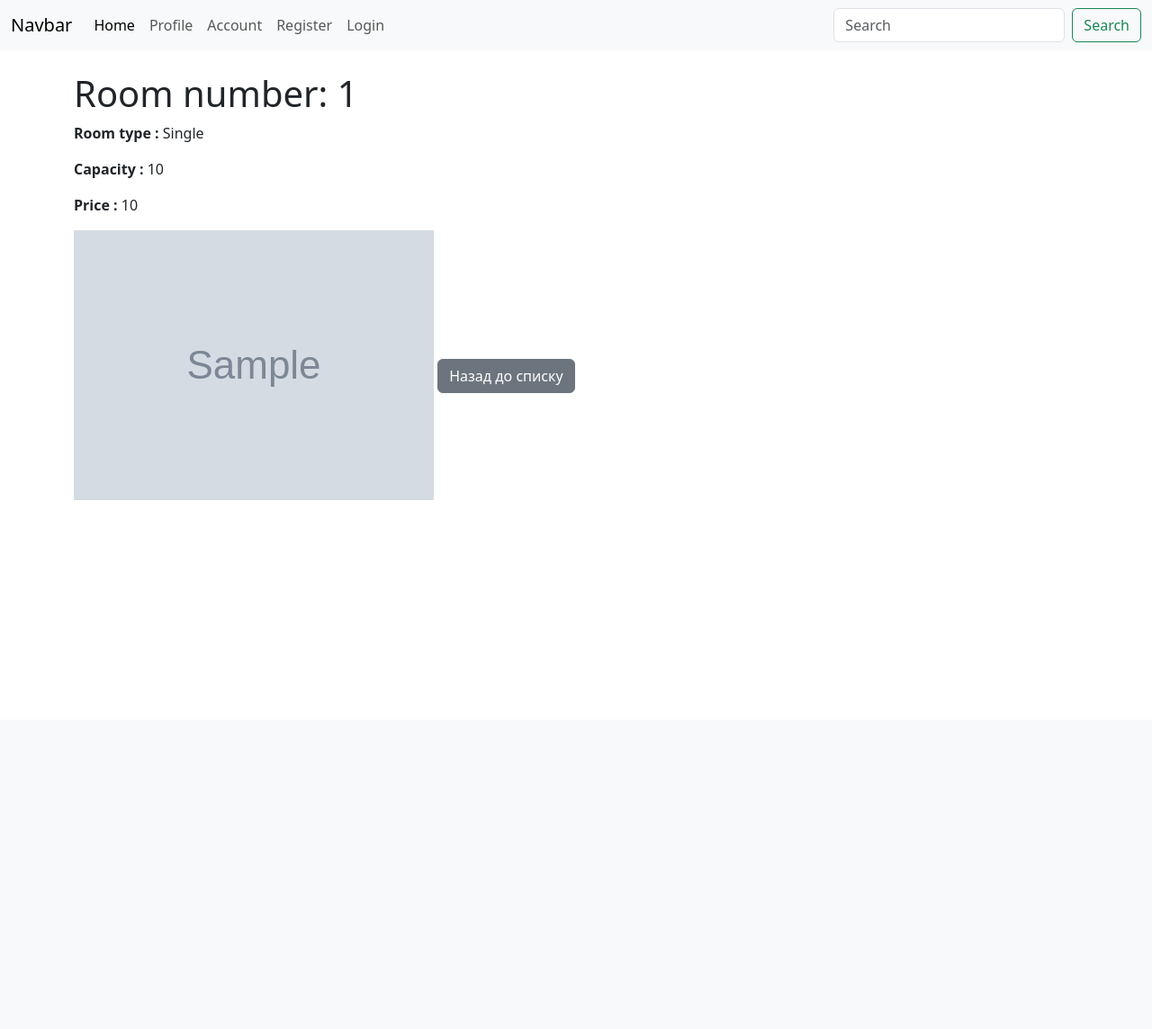
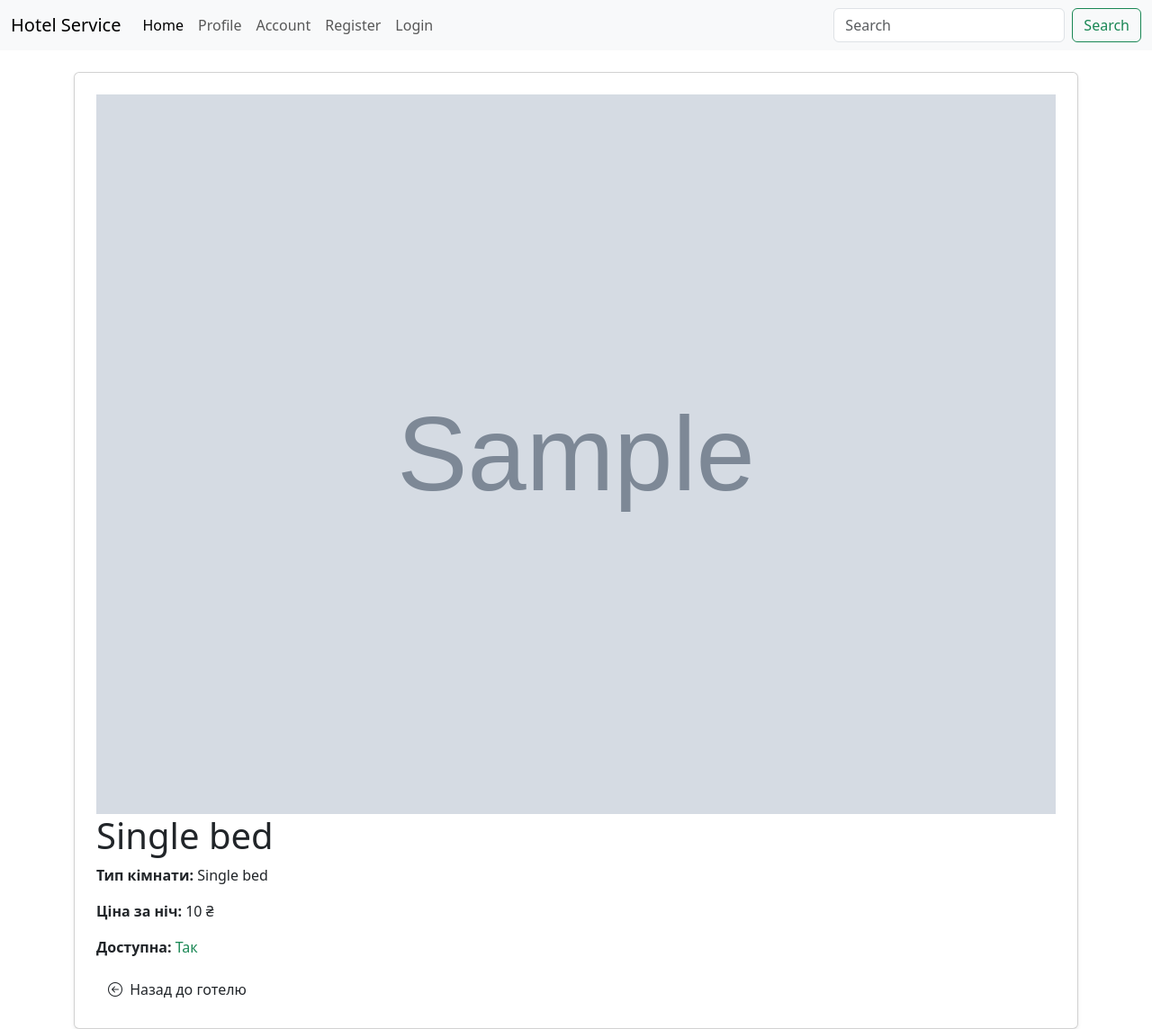
Before and after one commit to DimaGershchuk/HotelService, a Django app: page /room-detail/1/ in a window 1280 px wide. Shown: the whole page at 90% size. Before the commit the page ends 556 px from the top, so only its background shows below. Run offline with Django 5.2, Linux system fonts and the light colour scheme; tables that the repository leaves empty hold one stand-in row (values such as "Sample post"); grey boxes marked "Sample" are stand-in pictures; some libraries are stand-ins or nearby versions.

Commit message:
Added fields for searching, fixed some styles

```diff
--- a/Hotel/models.py
+++ b/Hotel/models.py
@@ -22,27 +22,26 @@
 
 
 class RoomType(models.TextChoices):
-    SINGLE = 'Single', 'Single'
-    DOUBLE = 'Double', 'Double'
+    SINGLE = 'For two person', 'Single bed'
+    DOUBLE = 'For three and four', 'Two beds'
     SUITE = 'Suite', 'Luxe'
 
 
 class Room(models.Model):
     hotel = models.ForeignKey(Hotel, on_delete=models.CASCADE)
-    number = models.SmallIntegerField()
-    type = models.CharField(max_length=10, choices=RoomType.choices, default=RoomType.SINGLE,
+    room_name = models.CharField(default='Deluxe')
+    type = models.CharField(max_length=20, choices=RoomType.choices, default=RoomType.SINGLE,
                             verbose_name='Room type')
-    capacity = models.SmallIntegerField()
     price_per_night = models.IntegerField()
     is_available = models.BooleanField()
 
     image = models.ImageField(upload_to='images', blank=True, null=True)
     image_thumbnail = ImageSpecField(
         source='image',
-        processors=[ResizeToFill(350, 350)],
+        processors=[ResizeToFill(250, 250)],
         format='JPEG',
         options={'quality': 95}
     )
 
     def __str__(self):
-        return f"Room number {self.number} in hotel {self.hotel}"
+        return f"Room {self.room_name} in hotel {self.hotel}"
--- a/Hotel/views.py
+++ b/Hotel/views.py
@@ -1,9 +1,11 @@
 from django.shortcuts import render
+from django.views import View
 from django.views.generic import ListView, DetailView
 
 from .models import Hotel, RoomType, Room
 from .serializers import HotelSerializer, RoomSerializer
 from rest_framework import generics, permissions, viewsets
+from .forms import SearchForm
 
 
 class HotelListView(ListView):
@@ -11,6 +13,20 @@
     template_name = 'hotels/hotel-list.html'
     context_object_name = 'hotels'
     paginate_by = 10
+
+    def get_queryset(self):
+        qs = super().get_queryset()
+        form = SearchForm(self.request.GET)
+        if form.is_valid():
+            cd = form.cleaned_data
+            if cd['city']:
+                qs = qs.filter(city__icontains=cd['city'])
+        return qs
+
+    def get_context_data(self, **kwargs):
+        ctx = super().get_context_data(**kwargs)
+        ctx['search_form'] = SearchForm(self.request.GET)
+        return ctx
 
 
 class HotelDetailView(DetailView):
--- a/templates/base.html
+++ b/templates/base.html
@@ -8,12 +8,14 @@
     <title>{% block title %}HotelBookingService{% endblock %}</title>
     <link rel="stylesheet" href="{% static 'css/styles.css' %}">
     <link href="https://cdn.jsdelivr.net/npm/bootstrap@5.3.5/dist/css/bootstrap.min.css" rel="stylesheet" integrity="sha384-SgOJa3DmI69IUzQ2PVdRZhwQ+dy64/BUtbMJw1MZ8t5HZApcHrRKUc4W0kG879m7" crossorigin="anonymous">
+    <link rel="stylesheet" href="https://cdn.jsdelivr.net/npm/flatpickr/dist/flatpickr.min.css">
+    <link rel="stylesheet" href="https://cdn.jsdelivr.net/npm/bootstrap-icons@1.10.5/font/bootstrap-icons.css">
 </head>
 <body>
 
     <nav class="navbar navbar-expand-lg bg-body-tertiary">
       <div class="container-fluid">
-        <a class="navbar-brand" href="#">Navbar</a>
+        <a class="navbar-brand" href="{% url 'hotel-list' %}">Hotel Service</a>
         <button class="navbar-toggler" type="button" data-bs-toggle="collapse" data-bs-target="#navbarSupportedContent" aria-controls="navbarSupportedContent" aria-expanded="false" aria-label="Toggle navigation">
           <span class="navbar-toggler-icon"></span>
         </button>
--- a/templates/hotels/room-detail.html
+++ b/templates/hotels/room-detail.html
@@ -1,16 +1,76 @@
 {% extends "base.html" %}
-{% block title %}{{ hotel.name }}{% endblock %}
+{% block title %}{{ room.get_type_display }}{% endblock %}
+
+{% block extra_css %}
+<style>
+  .room-card {
+    display: flex;
+    flex-direction: column;
+    gap: 1.5rem;
+  }
+  @media(min-width: 768px) {
+    .room-card {
+      flex-direction: row;
+    }
+  }
+  .room-image {
+    flex: 1;
+    border-radius: .5rem;
+    box-shadow: 0 4px 12px rgba(0,0,0,0.1);
+    width: 250px;
+    height: 250px;
+    object-fit: cover;
+  }
+  .room-info {
+    flex: 1;
+    display: flex;
+    flex-direction: column;
+    justify-content: center;
+    gap: .75rem;
+  }
+  .room-info h1 {
+    font-size: 2rem;
+    color: #004085;
+    margin-bottom: .75rem;
+  }
+  .room-info p {
+    font-size: 1.1rem;
+    margin: 0;
+  }
+  .room-info p strong {
+    color: #004085;
+  }
+  .btn-back {
+    align-self: start;
+    margin-top: 1.25rem;
+    background-color: #6c757d;
+    border-color: #6c757d;
+    transition: background-color .2s ease;
+  }
+  .btn-back:hover {
+    background-color: #545b62;
+    border-color: #545b62;
+  }
+</style>
+{% endblock %}
 
 {% block content %}
-  <div class="row">
-    <div class="col-md-8">
-      <h1>Room number: {{ room.number }}</h1>
-      <p><strong>Room type :</strong> {{ room.type }}</p>
-      <p><strong>Capacity :</strong> {{ room.capacity }}</p>
-      <p><strong>Price :</strong> {{ room.price_per_night }}</p>
-      <img src="{{room.image_thumbnail.url}}" alt="{{room.name}}">
-
-      <a href="{% url 'hotel-list' %}" class="btn btn-secondary mt-4">Назад до списку</a>
+  <div class="room-card card p-4 shadow-sm">
+    <img src="{{ room.image_thumbnail.url }}" alt="Room {{ room.number }}" class="room-image">
+    <div class="room-info">
+      <h1>{{ room.get_type_display }}</h1>
+      <p><strong>Тип кімнати:</strong> {{ room.get_type_display }}</p>
+      <p><strong>Ціна за ніч:</strong> {{ room.price_per_night }} ₴</p>
+      <p><strong>Доступна:</strong>
+        {% if room.is_available %}
+          <span class="text-success">Так</span>
+        {% else %}
+          <span class="text-danger">Ні</span>
+        {% endif %}
+      </p>
+      <a href="{% url 'hotel-detail' room.hotel.pk %}" class="btn btn-back">
+        <i class="bi bi-arrow-left-circle me-1"></i> Назад до готелю
+      </a>
     </div>
   </div>
 {% endblock %}
```
Also changed, not shown: Hotel/forms.py (added, +47 -0 lines), templates/hotels/hotel-detail.html (+63 -20 lines), templates/hotels/hotel-list.html (+28 -0 lines).
